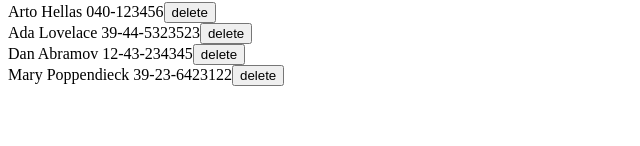
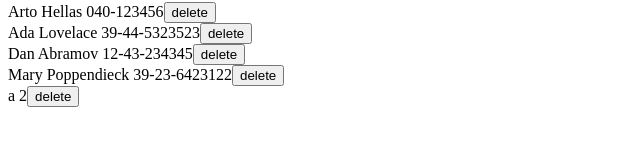
Before and after one commit to Tzvi-H/fullstackopen-2022, a React (Create React App) app in the folder part2/phonebook/: page / in a window 1280 px wide. Shown: the part 282-428 px from the top of the page, without its empty margins (0-640 px from the left). Built offline with nearby package versions, Linux system fonts and the light colour scheme; data requests are answered from the project's data file.

Commit message:
completed exercise 2.19

```diff
--- a/part2/phonebook/db.json
+++ b/part2/phonebook/db.json
@@ -19,6 +19,11 @@
       "name": "Mary Poppendieck",
       "number": "39-23-6423122",
       "id": 4
+    },
+    {
+      "name": "a",
+      "number": "2",
+      "id": 5
     }
   ]
 }
--- a/part2/phonebook/src/App.js
+++ b/part2/phonebook/src/App.js
@@ -2,6 +2,7 @@
 import Filter from "./components/Filter";
 import PersonForm from "./components/PersonForm";
 import Persons from "./components/Persons";
+import Notification from "./components/Notification";
 import personServices from "./services/persons";
 
 const App = () => {
@@ -9,6 +10,7 @@
   const [newName, setNewName] = useState("");
   const [newNumber, setNewNumber] = useState("");
   const [filter, setFilter] = useState("");
+  const [message, setMessage] = useState(null);
 
   useEffect(() => {
     personServices.getAll().then((persons) => setPersons(persons));
@@ -29,6 +31,8 @@
             setPersons(
               persons.map((p) => (p.id !== newPerson.id ? p : newPerson))
             );
+            setMessage(`Changed number for ${newName}`);
+            setTimeout(() => setMessage(null), 3000);
             setNewName("");
             setNewNumber("");
           });
@@ -38,6 +42,8 @@
         .create({ name: newName, number: newNumber })
         .then((newPerson) => {
           setPersons(persons.concat(newPerson));
+          setMessage(`Added ${newName}`);
+          setTimeout(() => setMessage(null), 3000);
           setNewName("");
           setNewNumber("");
         });
@@ -46,9 +52,11 @@
 
   const deletePerson = (person) => {
     if (window.confirm(`Delete ${person.name}?`)) {
-      personServices
-        .destroy(person.id)
-        .then(() => setPersons(persons.filter((p) => p.id !== person.id)));
+      personServices.destroy(person.id).then(() => {
+        setPersons(persons.filter((p) => p.id !== person.id));
+        setMessage(`Deleted ${person.name}`);
+        setTimeout(() => setMessage(null), 3000);
+      });
     }
   };
 
@@ -59,6 +67,7 @@
   return (
     <div>
       <h2>Phonebook</h2>
+      <Notification message={message} />
       <Filter filter={filter} setFilter={setFilter} />
       <h2>add a new</h2>
       <PersonForm
--- /dev/null
+++ b/part2/phonebook/src/components/Notification.js
@@ -0,0 +1,9 @@
+const Notification = ({ message }) => {
+  if (message === null) {
+    return null;
+  }
+
+  return <div className="success">{message}</div>;
+};
+
+export default Notification;
--- /dev/null
+++ b/part2/phonebook/src/index.css
@@ -0,0 +1,9 @@
+.success {
+  color: green;
+  background: lightgrey;
+  font-size: 20px;
+  border-style: solid;
+  border-radius: 5px;
+  padding: 10px;
+  margin-bottom: 10px;
+}
--- a/part2/phonebook/src/index.js
+++ b/part2/phonebook/src/index.js
@@ -1,5 +1,6 @@
 import React from "react";
 import ReactDOM from "react-dom/client";
 import App from "./App";
+import "./index.css";
 
 ReactDOM.createRoot(document.getElementById("root")).render(<App />);
```
